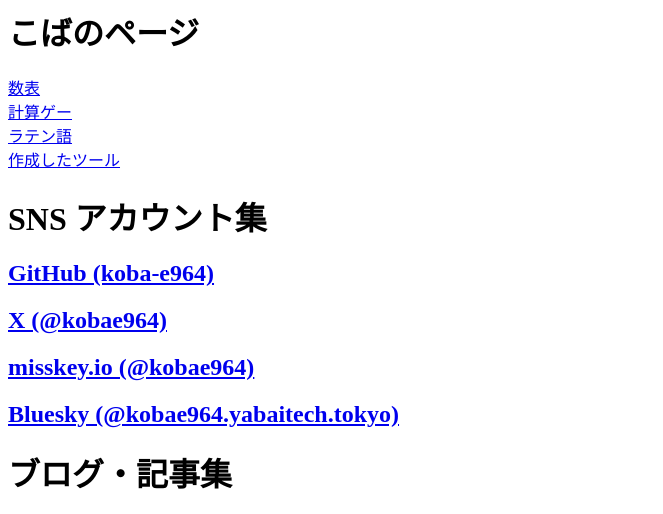
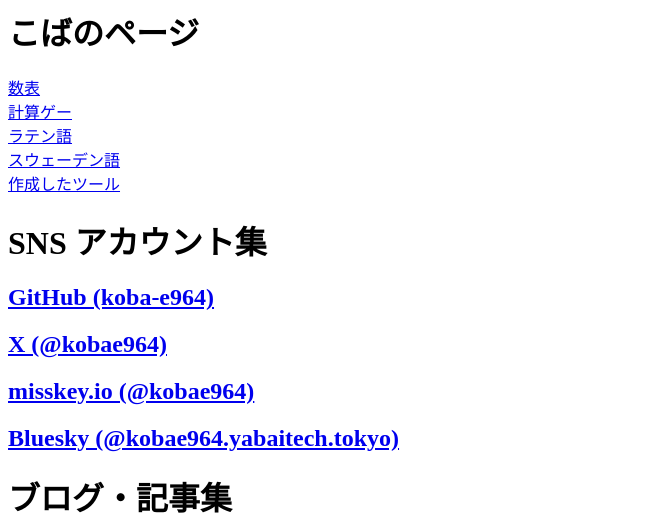
Before and after one commit to koba-e964/koba-e964.github.io, a plain HTML site: page index.html in a window 1280 px wide. Shown: the top 514 px of the page, without its empty margins (0-663 px from the left). Drawn offline with Linux system fonts and the light colour scheme; grey boxes are pictures that could not be loaded.

Commit message:
Add swedish/grammar-cheetsheet.md

```diff
--- a/index.html
+++ b/index.html
@@ -7,6 +7,7 @@
 <a href="./math-table/index.html">数表</a><br/>
 <a href="./calculation/index.html">計算ゲー</a><br/>
 <a href="./latin/index.html">ラテン語</a><br/>
+<a href="./swedish/index">スウェーデン語</a><br/>
 <a href="./tools/index">作成したツール</a><br/>
 
 <h1>SNS アカウント集</h1>
```
Also changed, not shown: swedish/swedish.ico (added), 2 other files.
